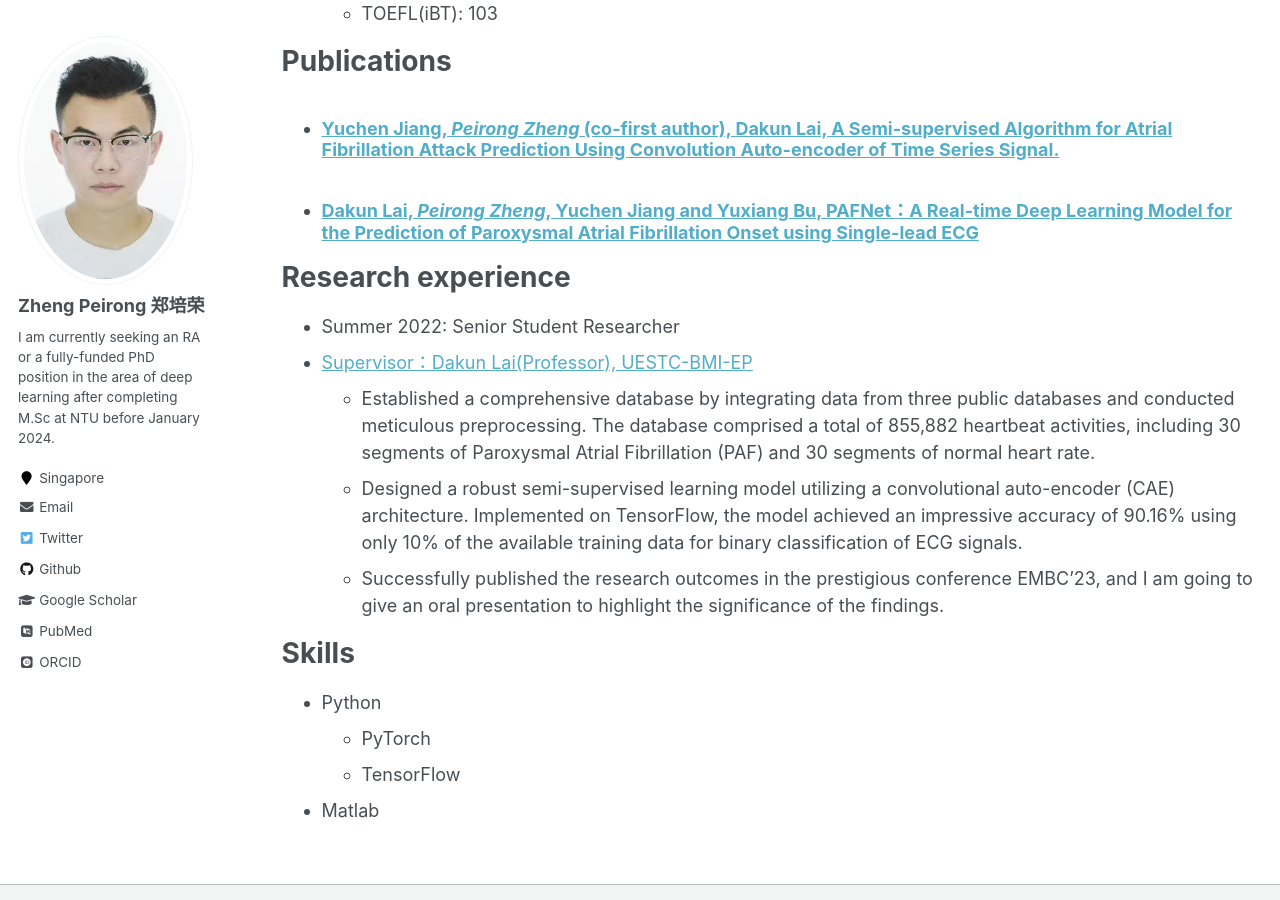
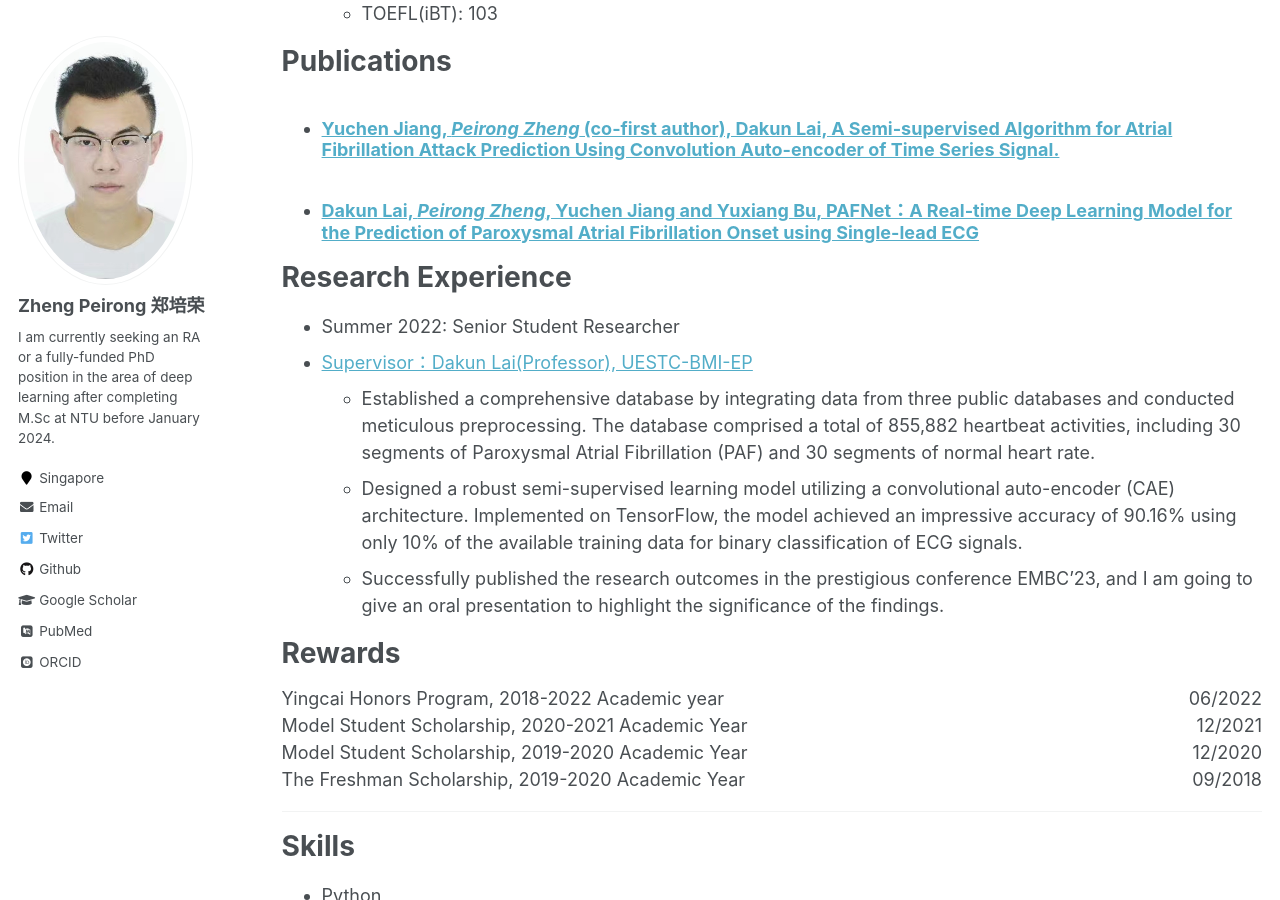
Before and after one commit to zhengpeirong/onlineAcademicCV, a Jekyll site: the page built from _pages/cv.md, in a window 1280 px wide and 900 px high, scrolled down 415 px. Built offline with Jekyll 4.4.1, drawn with Linux system fonts in a browser that asks for light colours; some web fonts are replaced.

Commit message:
add the rewards

```diff
--- a/_pages/cv.md
+++ b/_pages/cv.md
@@ -27,7 +27,6 @@ Education
   * Grade Points: 3.65/4
   * TOEFL(iBT): 103
 
-
 Publications
 ============
 
@@ -35,8 +34,7 @@ Publications
     {% include archive-single-cv.html %}
   {% endfor %}</ul>
 
-
-Research experience
+Research Experience
 ===================
 
 * Summer 2022: Senior Student Researcher
@@ -45,6 +43,37 @@ Research experience
   * Designed a robust semi-supervised learning model utilizing a convolutional auto-encoder (CAE) architecture. Implemented on TensorFlow, the model achieved an impressive accuracy of 90.16% using only 10% of the available training data for binary classification of ECG signals.
   * Successfully published the research outcomes in the prestigious conference EMBC'23, and I am going to give an oral presentation to highlight the significance of the findings.
 
+
+# Rewards
+
+
+<div style="display: flex; justify-content: space-between;">
+    <div>Yingcai Honors Program, 2018-2022 Academic year</div>
+    <div>06/2022</div>
+</div>
+
+
+<div style="display: flex; justify-content: space-between;">
+    <div>Model Student Scholarship, 2020-2021 Academic Year</div>
+    <div>12/2021</div>
+</div>
+
+
+<div style="display: flex; justify-content: space-between;">
+    <div>Model Student Scholarship, 2019-2020 Academic Year</div>
+    <div>12/2020</div>
+</div>
+
+
+<div style="display: flex; justify-content: space-between;">
+    <div>The Freshman Scholarship, 2019-2020 Academic Year</div>
+    <div>09/2018</div>
+</div>
+
+---
+
+
+
 Skills
 ======
 
```
